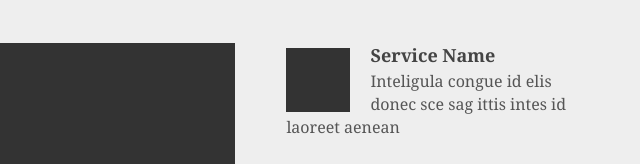
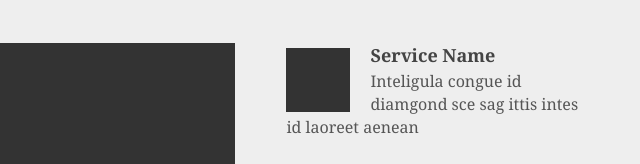
Before and after one commit to ashusahni/old-projects-_2022, a plain HTML site: page systematic-page/index.html in a window 1280 px wide. Shown: the part 785-949 px from the top of the page, 200-840 px from the left. Drawn offline with Linux system fonts and the light colour scheme.

Commit message:
systematic-page/

```diff
--- a/systematic-page/index.html
+++ b/systematic-page/index.html
@@ -112,7 +112,7 @@
               <img src="img/third.png" alt="" />
               <h3>Service Name</h3>
               <p class="description">
-                Inteligula congue id elis donec sce sag ittis intes id laoreet
+                Inteligula congue id diamgond  sce sag ittis intes id laoreet
                 aenean
               </p>
             </div>
```
